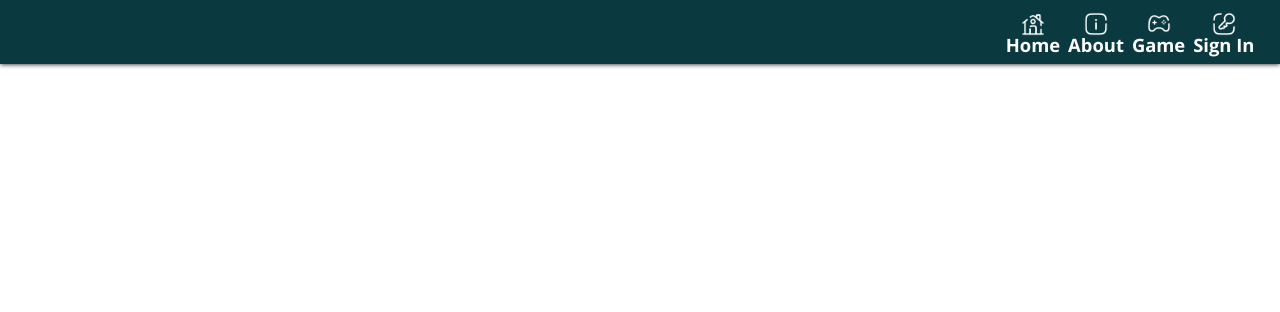
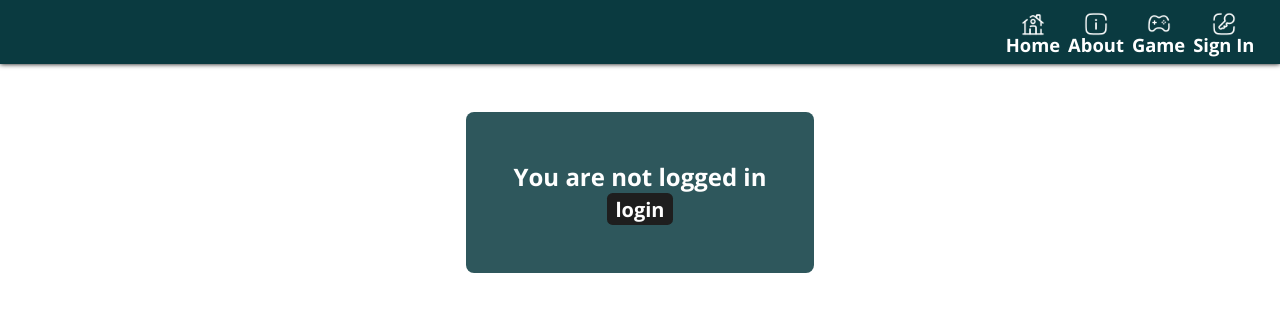
Before and after one commit to KaiUweCZE/cssGame, a React app in the folder frontend/: page /attempt in a window 1280 px wide. Shown: the top 312 px of the page. Built offline with nearby package versions, Linux system fonts and the light colour scheme.

Commit message:
a message that alert the user that he is not logged in

```diff
--- /dev/null
+++ b/frontend/src/components/AlertMessage.js
@@ -0,0 +1,14 @@
+import React from 'react'
+import { useNavigate } from 'react-router-dom'
+
+const AlertMessage = () => {
+    const navigate = useNavigate()
+  return (
+    <div className='message__alert'>
+        <h2>You are not logged in</h2>
+        <button onClick={() => navigate("/login")}>login</button>
+    </div>
+  )
+}
+
+export default AlertMessage
--- a/frontend/src/components/ProtectedLayout.js
+++ b/frontend/src/components/ProtectedLayout.js
@@ -1,6 +1,7 @@
 import React, { useContext } from "react";
 import { UserContext } from "../contexts/UserContext";
 import { Navigate, Outlet } from "react-router-dom";
+import AlertMessage from "./AlertMessage";
 
 
 const ProtectedLayout = () => {
@@ -15,7 +16,7 @@ const ProtectedLayout = () => {
             ?
             <Outlet/>
             :
-            ""
+            <AlertMessage />
         }</>
 
     )
--- a/frontend/src/pages/About.js
+++ b/frontend/src/pages/About.js
@@ -6,7 +6,7 @@ import { UserContext } from "../contexts/UserContext";
 //I need to try subgrid
 const About = () => {
     const navigate = useNavigate()
-    const {user} = useContext(UserContext)
+    const {user, login} = useContext(UserContext)
 
     const toClass = (i) => {
         navigate(`/level/${i}`)
--- a/frontend/src/pages/ClassInfo.js
+++ b/frontend/src/pages/ClassInfo.js
@@ -1,10 +1,11 @@
 import React from "react";
-import { useParams } from "react-router-dom";
+import {useParams } from "react-router-dom";
 import { aboutLevelData } from "../data/LevelInfo";
 import hashtagIcon from "../styles/images/icons/hashtag4.svg"
 
 const ClassInfo = () => {
     const {id} = useParams()
+
     const data = aboutLevelData.find(level => level.id === Number(id))
     let index = 0
     return(
--- a/frontend/src/styles/addons/_variables.scss
+++ b/frontend/src/styles/addons/_variables.scss
@@ -12,6 +12,8 @@ $background-accent: #F2B680;
 $background-light: #F2C6AC;
 $background-alert: #F2A2A2;
 
+//
+$main-color: #0A3A40;
 
 // fonts settings
 $primary-font: 'Open Sans', sans-serif;
--- a/frontend/src/styles/index.css
+++ b/frontend/src/styles/index.css
@@ -510,4 +510,38 @@
   bottom: 0;
   right: 0;
   filter: brightness(8);
+}
+
+.message__alert {
+  display: flex;
+  flex-direction: column;
+  justify-content: center;
+  align-items: center;
+  width: -moz-fit-content;
+  width: fit-content;
+  padding: 3rem;
+  margin: 0 auto;
+  margin-top: 3rem;
+  background-color: rgba(10, 58, 64, 0.85);
+  border-radius: 0.5rem;
+}
+.message__alert h2 {
+  color: white;
+}
+.message__alert button {
+  display: flex;
+  color: white;
+  position: relative;
+  font-size: 1.25rem;
+  font-weight: bold;
+  width: -moz-fit-content;
+  width: fit-content;
+  align-items: center;
+  background-color: #1e1e1e;
+  padding: 0.5rem;
+  transition: 0.5s;
+  border-radius: 0.35rem;
+}
+.message__alert button:hover {
+  background-color: rgba(30, 30, 30, 0);
 }/*# sourceMappingURL=index.css.map */
--- a/frontend/src/styles/index.scss
+++ b/frontend/src/styles/index.scss
@@ -30,7 +30,7 @@ $primary-text: rgba(60,60,60, 1);
 .container-menu {
     display: flex;
     position: relative;
-    background-color: #0A3A40;
+    background-color: $main-color;
     box-shadow: 0 0 5px black;
     justify-content: center;
     height: 4rem;
@@ -100,7 +100,7 @@ $primary-text: rgba(60,60,60, 1);
             padding: .5rem;
             margin-right: .75rem;
             border-radius: 0 0 .5rem .5rem;
-            background-color: #0A3A40;
+            background-color: $main-color;
             flex-direction: column;
             transition: .5s;
             opacity: 0;
@@ -193,7 +193,7 @@ $primary-text: rgba(60,60,60, 1);
 // styles for about page
 .container-about {
     display: grid;
-    background-color: #0A3A40;
+    background-color: $main-color;
     grid-template-columns: repeat(3, 1fr);
     gap: 1rem;
     width: 80%;
@@ -333,7 +333,7 @@ $primary-text: rgba(60,60,60, 1);
 .container-registration {
     display: grid;
     grid-template-columns: repeat(2, 1fr);
-    background-color: rgba(#0A3A40, 0.85);
+    background-color: rgba($main-color, 0.85);
     height: 15rem;
     margin: 0 auto;
     padding: 2rem;
@@ -515,7 +515,7 @@ $primary-text: rgba(60,60,60, 1);
     grid-template-columns: repeat(auto-fit, minmax(30%, 1fr));
     //width: fit-content;
     margin: 1rem;
-    background-color: #0A3A40;
+    background-color: $main-color;
 }
 
 .users-list__item {
@@ -541,3 +541,33 @@ $primary-text: rgba(60,60,60, 1);
         filter: brightness(8);
     }
 }
+
+.message__alert{
+    display: flex;
+    flex-direction: column;
+    justify-content: center;
+    align-items: center;
+    width: fit-content;
+    padding: 3rem;
+    margin: 0 auto;
+    margin-top: 3rem;
+    background-color: rgba($main-color, 0.85);
+    border-radius: .5rem;
+    h2{color: white;}
+    button{
+        display: flex;
+        color: white;
+        position: relative;
+        font-size: 1.25rem;
+        font-weight: bold;
+        width: fit-content;
+        align-items: center;
+        background-color: rgba($primary-color, 1);
+        padding: .5rem;
+        transition: .5s;
+        border-radius: .35rem;
+        &:hover{
+            background-color: rgba($primary-color, 0);
+        }
+    }
+}
```
Also changed, not shown: 1 other file (tests, documents, lock files or other folders).
